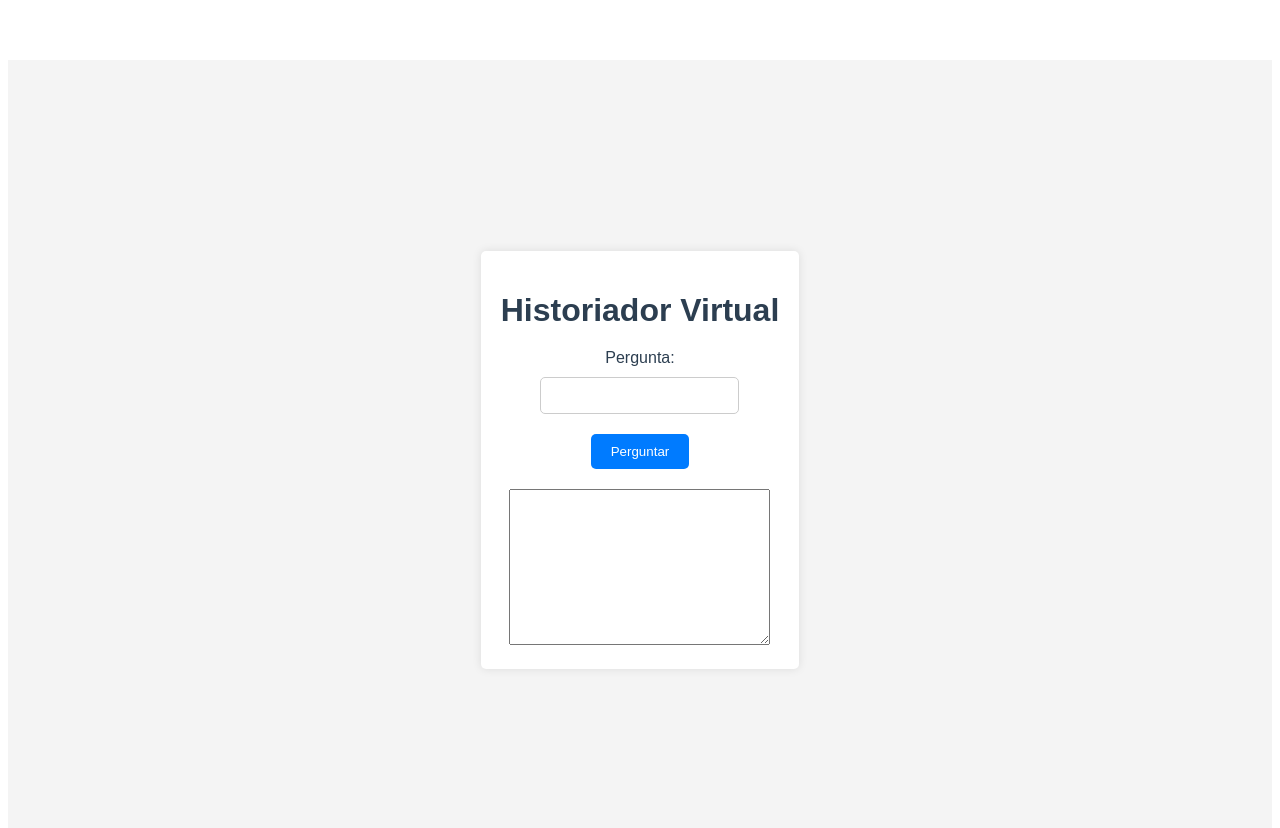
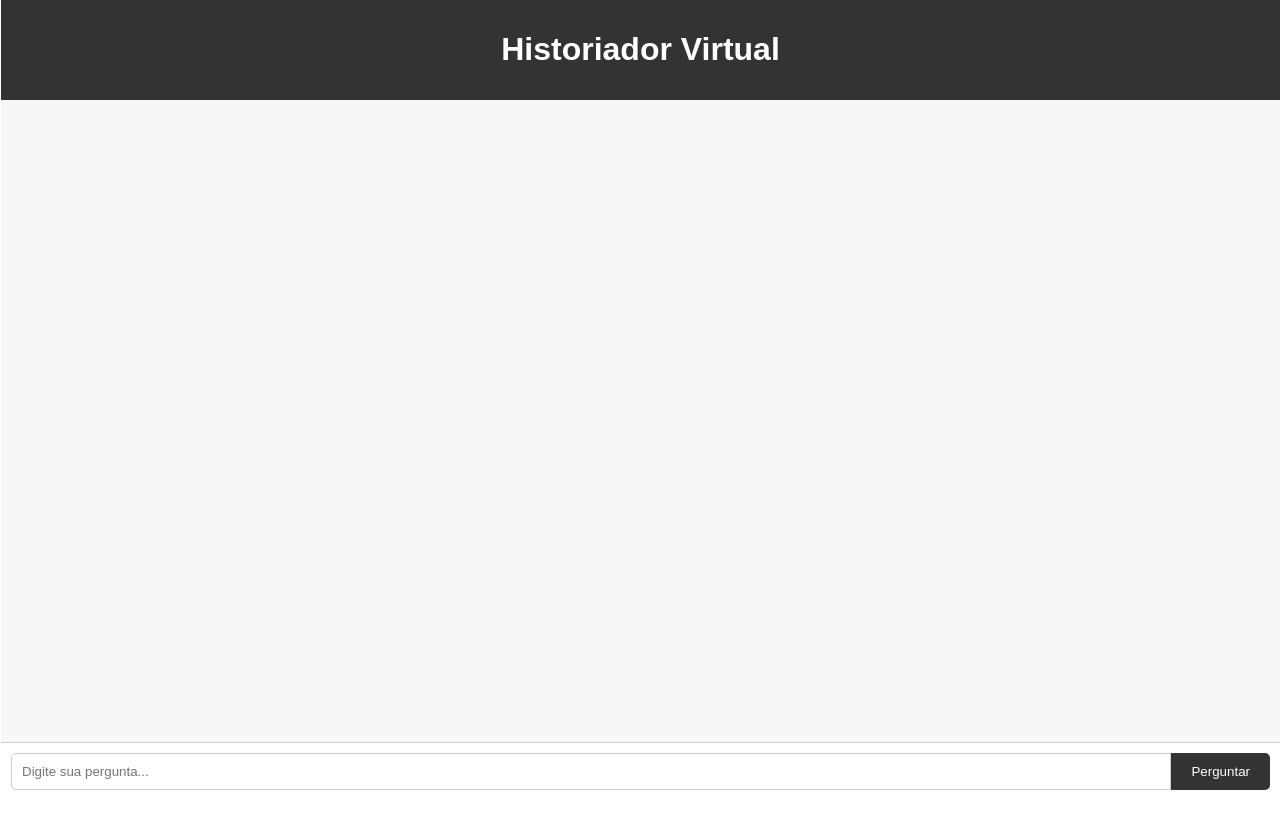
Before and after one commit to Natydemetrio/minhaIA, a Vue app: page / in a window 1280 px wide. Shown: the top 828 px of the page. After the commit the page ends 800 px from the top, so only its background shows below. Built offline with nearby package versions, Linux system fonts and the light colour scheme.

Commit message:
Add files via upload

```diff
--- a/src/components/HelloWorld.vue
+++ b/src/components/HelloWorld.vue
@@ -1,20 +1,28 @@
 <template>
   <body>
-    <div class="container">
-      <h1>Historiador Virtual</h1>
-      <form id="question-form">
-        <label for="question">Pergunta:</label>
-        <input type="text" v-model="form.pergunta" id="question" name="question" required>
-        <button type="button" @click="runIA">Perguntar</button>
-      </form>
-      <textarea v-model="form.resposta" id="answer" rows="10" cols="30">
-
-      </textarea>
+    <div class="chat-container">
+      <div class="chat-header">
+        <h1>Historiador Virtual</h1>
+      </div>
+      <div class="chat-body">
+        <div v-for="(message, index) in messages" :key="index" :class="message.role">
+          <p>{{ message.text }}</p>
+        </div>
+      </div>
+      <div class="chat-footer">
+        <form id="question-form" @submit.prevent="runIA">
+          <input type="text" v-model="form.pergunta" id="question" name="question" required
+            placeholder="Digite sua pergunta...">
+          <button type="submit">Perguntar</button>
+        </form>
+      </div>
     </div>
   </body>
 </template>
 
+
 <script>
+
 const {
   GoogleGenerativeAI,
   HarmCategory,
@@ -40,22 +48,26 @@ const generationConfig = {
 
 export default {
   name: 'HelloWorld',
-  data(){
-    return{
-      form:{
-        pergunta:"",
-        resposta:""
-      }
+  data() {
+    return {
+      form: {
+        pergunta: "",
+        resposta: ""
+      },
+      messages: []
     };
   },
 
   methods: {
+    async runIA() {
+      const userMessage = {
+        role: 'user-message',
+        text: this.form.pergunta
+      };
+      this.messages.push(userMessage);
 
-    async runIA() {
       const chatSession = model.startChat({
         generationConfig,
-        // safetySettings: Adjust safety settings
-        // See https://ai.google.dev/gemini-api/docs/safety-settings
         history: [
           {
             role: "user",
@@ -63,78 +75,110 @@ export default {
               { text: "gemini, você é um historiador e irá falar sobre qualquer fato ou acontecimento histórico que a pessoa te pedir, e irá responder a todas as perguntas sobre o fato histórico pedido, nas próximas conversas você poderá falar apenas sobre isso\n" },
             ],
           },
-
         ],
       });
 
       const result = await chatSession.sendMessage(this.form.pergunta);
-      this.form.resposta=result.response.text();
-      console.log(result.response.text());
+      const botMessage = {
+        role: 'bot-message',
+        text: result.response.text()
+      };
+      this.messages.push(botMessage);
+
+      this.form.pergunta = "";
     }
   }
 };
+</script>
 
-
-
-
-// run();
-</script>
 
 <style scoped>
 body {
+  margin: 0;
+  padding: 0;
+  height: 100%;
   font-family: Arial, sans-serif;
-  background-color: #f4f4f4;
-  display: flex;
-  justify-content: center;
-  align-items: center;
-  height: 100vh;
-  margin: 0;
+  background-color: #f7f7f7;
 }
 
-.container {
-  background-color: #fff;
-  padding: 20px;
-  box-shadow: 0 0 10px rgba(0, 0, 0, 0.1);
-  border-radius: 5px;
+.chat-container {
+  display: flex;
+  flex-direction: column;
+  margin-top: -60px;
+  margin-left: -7px;
+  margin-right: -8px;
+  margin-bottom: -60px;
+  height: 100vh;
+  font-family: Arial, sans-serif;
+}
+
+.chat-header {
+  background-color: #333;
+  color: white;
+  padding: 10px;
   text-align: center;
 }
 
-h1 {
-  margin-bottom: 20px;
+.chat-body {
+  flex: 1;
+  padding: 20px;
+  overflow-y: auto;
+  background-color: #f7f7f7;
+  display: flex;
+  flex-direction: column;
 }
 
-form {
-  display: flex;
-  flex-direction: column;
-  align-items: center;
+.user-message,
+.bot-message {
+  padding: 10px;
+  margin-bottom: 10px;
+  border-radius: 10px;
+  max-width: 60%;
+  word-wrap: break-word;
 }
 
-label {
-  margin-bottom: 10px;
+.user-message {
+  background-color: #e0e0e0;
+  color: black;
+  align-self: flex-end;
 }
 
-input {
+.bot-message {
+  background-color: #444;
+  color: white;
+  align-self: flex-start;
+}
+
+.chat-footer {
+  display: flex;
   padding: 10px;
-  margin-bottom: 20px;
+  background-color: #fff;
+  border-top: 1px solid #ccc;
+}
+
+#question-form {
+  display: flex;
+  width: 100%;
+}
+
+#question {
+  flex: 1;
+  padding: 10px;
   border: 1px solid #ccc;
-  border-radius: 5px;
+  border-radius: 5px 0 0 5px;
+  outline: none;
 }
 
 button {
   padding: 10px 20px;
-  background-color: #007bff;
-  color: #fff;
+  background-color: #333;
+  color: white;
   border: none;
-  border-radius: 5px;
+  border-radius: 0 5px 5px 0;
   cursor: pointer;
 }
 
 button:hover {
-  background-color: #0056b3;
-}
-
-#answer {
-  margin-top: 20px;
-  font-weight: bold;
+  background-color: #555;
 }
 </style>
```
